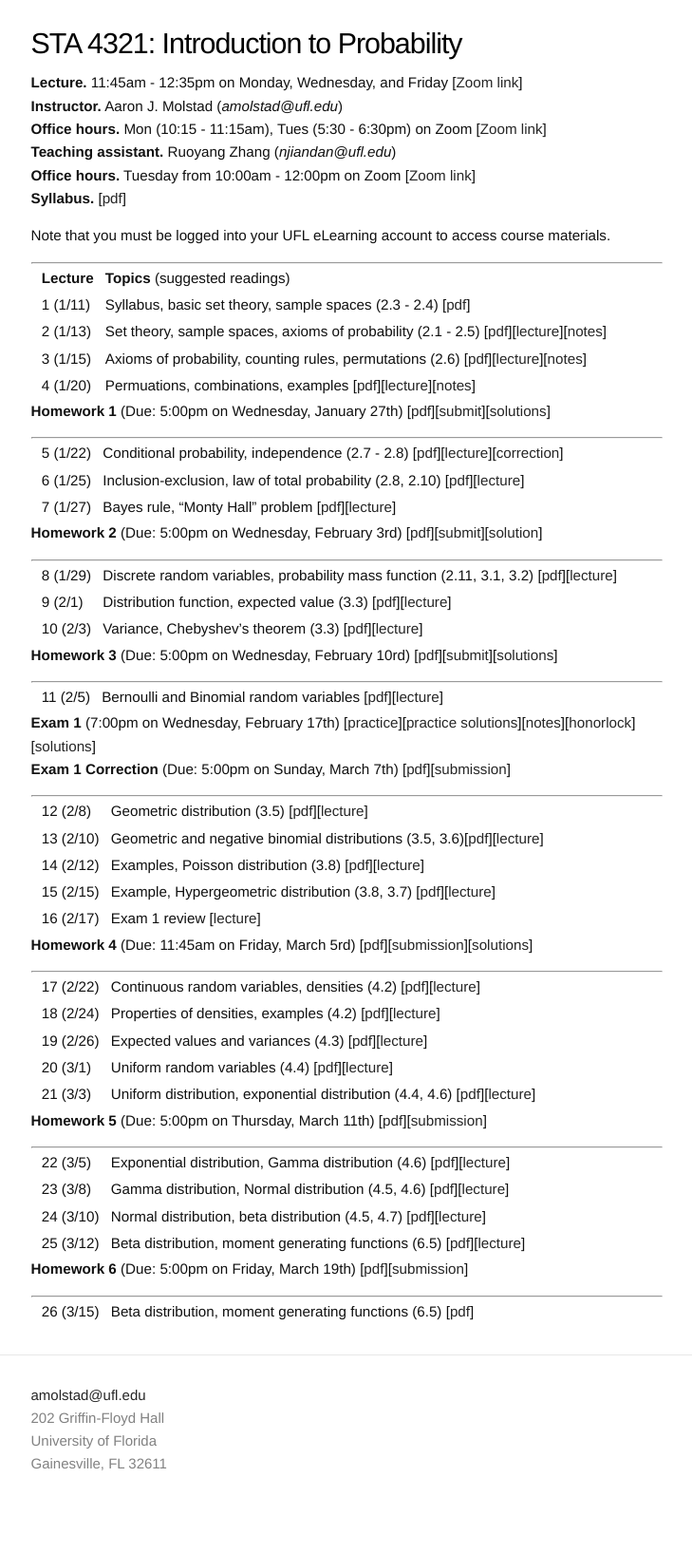
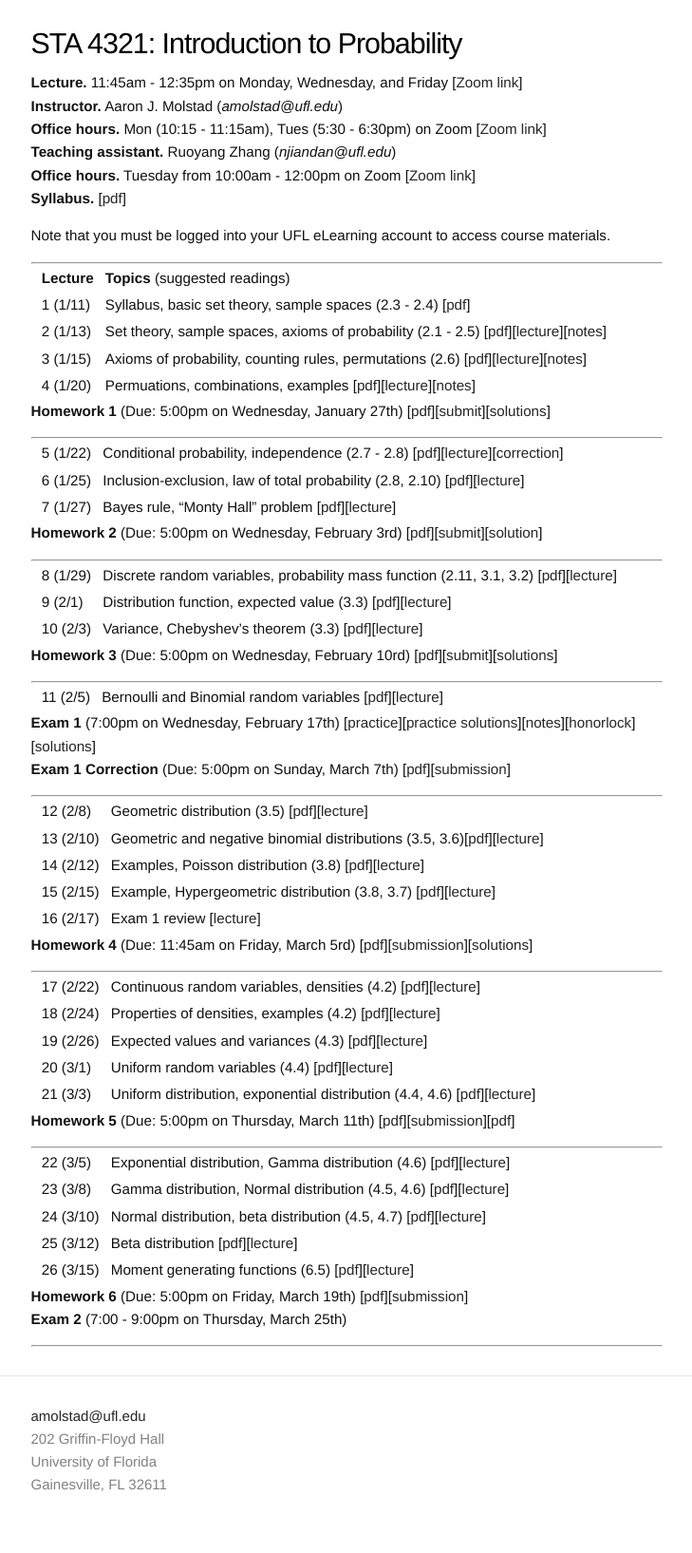
Before and after one commit to ajmolstad/ajmolstad.github.io, a Jekyll site: the page built from S21_STA4321.md, in a window 1280 px wide. Shown: the whole page at 95% size, without its empty margins (275-1004 px from the left). Built offline with Jekyll 4.4.1, drawn with Linux system fonts in a browser that asks for light colours; before the commit the page ends 1613 px from its top, so only the background shows below that.

Commit message:
Update S21_STA4321.md

```diff
--- a/S21_STA4321.md
+++ b/S21_STA4321.md
@@ -65,7 +65,7 @@ Note that you must be logged into your UFL eLearning account to access course ma
 || 20 (3/1)  || Uniform random variables (4.4) [[pdf](https://ufl.instructure.com/files/57536009/download?download_frd=1)][[lecture](https://ufl.instructure.com/files/57570862/download?download_frd=1)] ||
 || 21 (3/3)  || Uniform distribution, exponential distribution (4.4, 4.6) [[pdf](https://ufl.instructure.com/files/57611579/download?download_frd=1)][[lecture](https://ufl.instructure.com/files/57615967/download?download_frd=1)] ||
 
-**Homework 5** (Due: 5:00pm on Thursday, March 11th) [[pdf](https://ufl.instructure.com/files/57724312/download?download_frd=1)][[submission](https://ufl.instructure.com/courses/426946/assignments/4634861)]
+**Homework 5** (Due: 5:00pm on Thursday, March 11th) [[pdf](https://ufl.instructure.com/files/57724312/download?download_frd=1)][[submission](https://ufl.instructure.com/courses/426946/assignments/4634861)][[pdf](https://ufl.instructure.com/files/57981232/download?download_frd=1)]
 
 ----------------
 
@@ -73,12 +73,10 @@ Note that you must be logged into your UFL eLearning account to access course ma
 || 22 (3/5)  || Exponential distribution, Gamma distribution (4.6) [[pdf](https://ufl.instructure.com/files/57671811/download?download_frd=1)][[lecture](https://ufl.instructure.com/courses/426946/files?preview=57724569)]||
 || 23 (3/8)  || Gamma distribution, Normal distribution (4.5, 4.6) [[pdf](https://ufl.instructure.com/files/57743561/download?download_frd=1)][[lecture](https://ufl.instructure.com/courses/426946/files?preview=57788222)]||
 || 24 (3/10)  || Normal distribution, beta distribution (4.5, 4.7) [[pdf](https://ufl.instructure.com/files/57801200/download?download_frd=1)][[lecture](https://ufl.instructure.com/courses/426946/files?preview=57830072)] ||
-|| 25 (3/12)  || Beta distribution, moment generating functions (6.5) [[pdf](https://ufl.instructure.com/files/57858424/download?download_frd=1)][[lecture](https://ufl.instructure.com/files/57888105/download?download_frd=1)] ||
+|| 25 (3/12)  || Beta distribution [[pdf](https://ufl.instructure.com/files/57858424/download?download_frd=1)][[lecture](https://ufl.instructure.com/files/57888105/download?download_frd=1)] ||
+|| 26 (3/15)  || Moment generating functions (6.5) [[pdf](https://ufl.instructure.com/files/57933355/download?download_frd=1)][[lecture](https://ufl.instructure.com/courses/426946/files?preview=57936437)] ||
 
-
-**Homework 6** (Due: 5:00pm on Friday, March 19th) [[pdf](https://ufl.instructure.com/files/57915656/download?download_frd=1)][[submission](https://ufl.instructure.com/courses/426946/assignments/4640296)]
+**Homework 6** (Due: 5:00pm on Friday, March 19th) [[pdf](https://ufl.instructure.com/files/57982207/download?download_frd=1)][[submission](https://ufl.instructure.com/courses/426946/assignments/4640296)]
+**Exam 2** (7:00 - 9:00pm on Thursday, March 25th)
 
 ----------------
-
-
-|| 26 (3/15)  || Beta distribution, moment generating functions (6.5) [[pdf](https://ufl.instructure.com/files/57933355/download?download_frd=1)] ||
```
